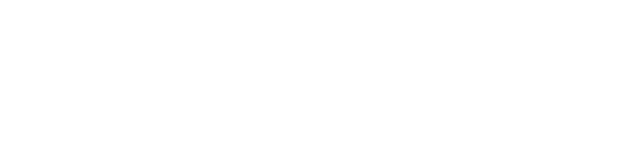
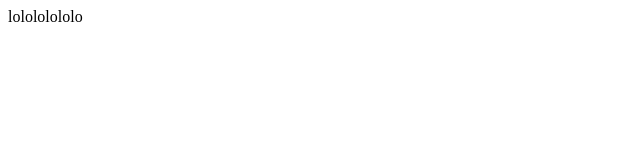
Before and after one commit to Rotkiw4niW/klonowanie, a plain HTML site: page index.html in a window 1280 px wide. Shown: the whole page, without its empty margins (0-640 px from the left). Drawn offline with Linux system fonts and the light colour scheme.

Commit message:
Update index.html

```diff
--- a/index.html
+++ b/index.html
@@ -6,6 +6,6 @@
     <title>Document</title>
 </head>
 <body>
-
+    lolololololo
 </body>
 </html>
```
